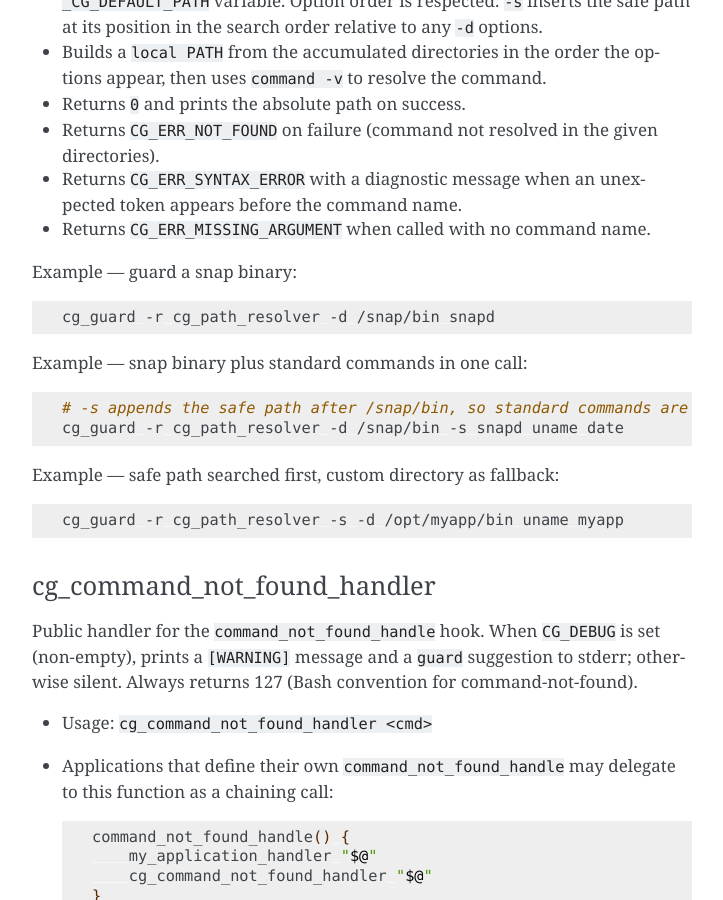
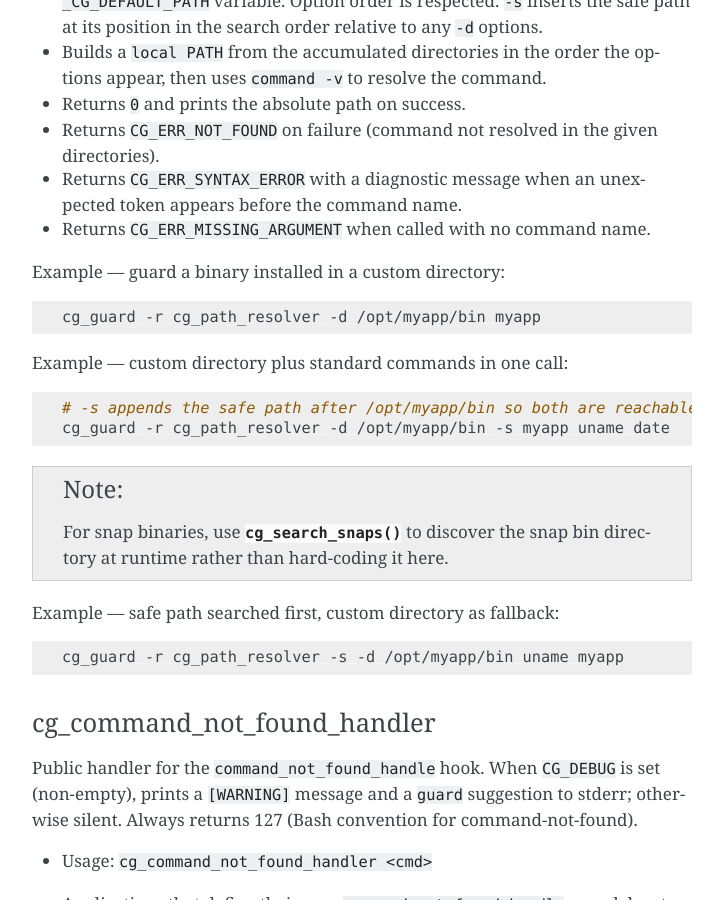
Before and after one commit to CriticalOptimisation/bash-deploy-libs, a Sphinx documentation site: the page built from docs/libraries/command_guard.rst, in a window 1280 px wide and 900 px high, scrolled down 5523 px. Shown: the whole window, without its empty margins (388-1111 px from the left). Built offline with Sphinx 7.4.7, drawn with Linux system fonts in a browser that asks for light colours.

Commit message:
doc(command_guard): replace snap-hardcoded examples with generic custom-dir ones
The /snap/bin examples undercut cg_search_snaps, which discovers the
snap bin directory at runtime. Replace with a generic /opt/myapp/bin
example and add a note pointing to cg_search_snaps for the snap case.

Co-Authored-By: Claude Sonnet 4.6 <noreply@anthropic.com>

```diff
--- a/docs/libraries/command_guard.rst
+++ b/docs/libraries/command_guard.rst
@@ -256,18 +256,22 @@ of the POSIX default PATH.
   token appears before the command name.
 - Returns ``CG_ERR_MISSING_ARGUMENT`` when called with no command name.
 
-Example — guard a snap binary:
+Example — guard a binary installed in a custom directory:
 
 .. code-block:: bash
 
-   cg_guard -r cg_path_resolver -d /snap/bin snapd
+   cg_guard -r cg_path_resolver -d /opt/myapp/bin myapp
 
-Example — snap binary plus standard commands in one call:
+Example — custom directory plus standard commands in one call:
 
 .. code-block:: bash
 
-   # -s appends the safe path after /snap/bin, so standard commands are also found:
-   cg_guard -r cg_path_resolver -d /snap/bin -s snapd uname date
+   # -s appends the safe path after /opt/myapp/bin so both are reachable:
+   cg_guard -r cg_path_resolver -d /opt/myapp/bin -s myapp uname date
+
+.. note::
+   For snap binaries, use :func:`cg_search_snaps` to discover the snap bin
+   directory at runtime rather than hard-coding it here.
 
 Example — safe path searched first, custom directory as fallback:
 
```
